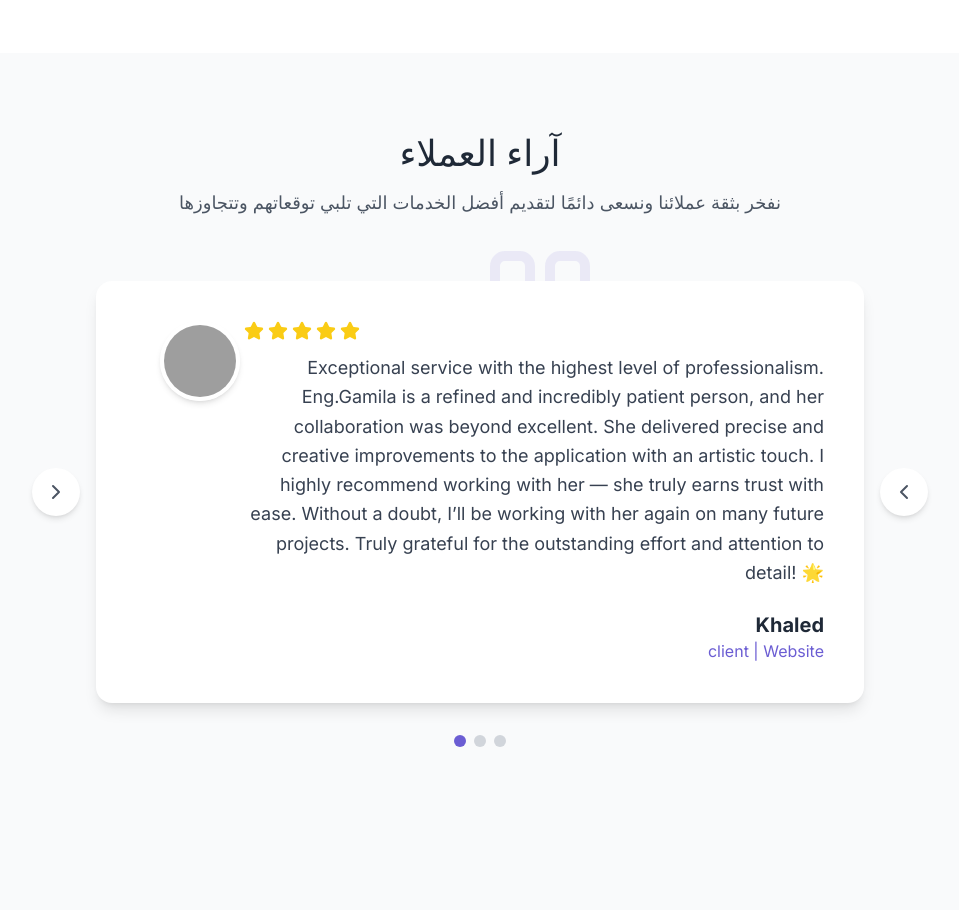
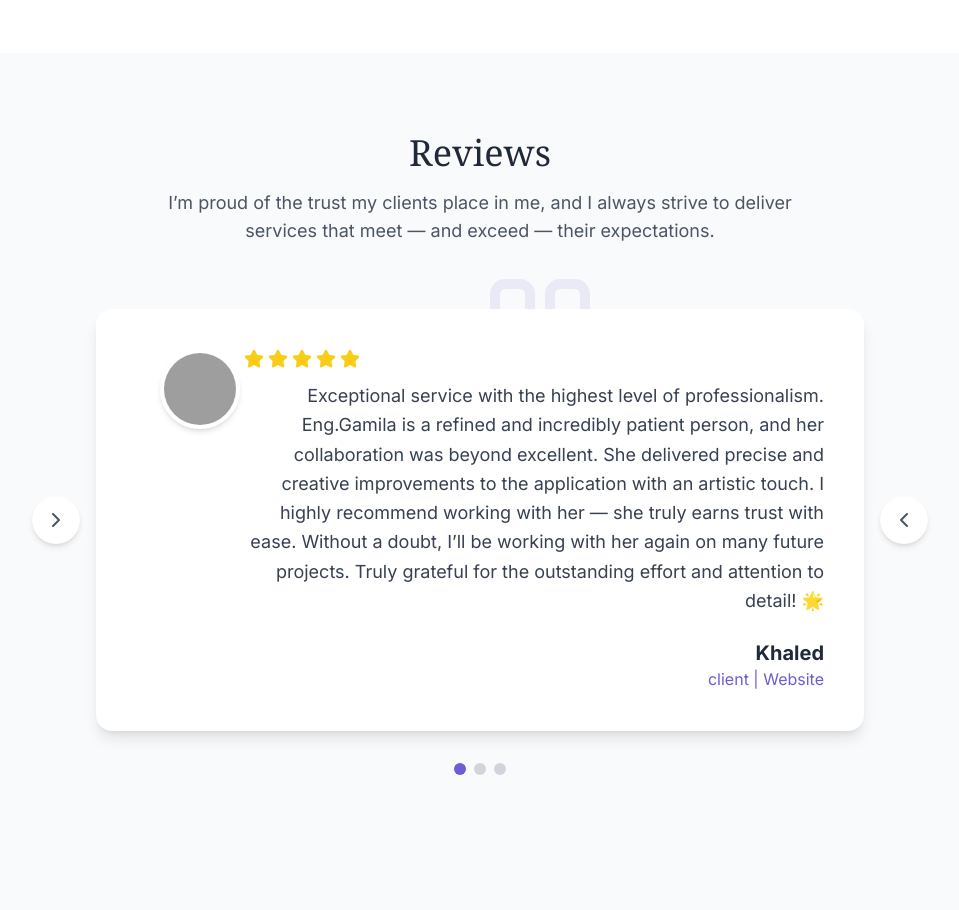
Before and after one commit to GamilaCoding/Gamila, a Next.js app: page / in a window 1280 px wide. Shown: the part 2080-2990 px from the top of the page, without its empty margins (160-1119 px from the left). Built offline with nearby package versions, Linux system fonts and the light colour scheme; grey boxes are pictures that could not be loaded.

Commit message:
Update reviews-section.tsx

```diff
--- a/components/reviews-section.tsx
+++ b/components/reviews-section.tsx
@@ -27,9 +27,9 @@ const reviews = [
   },
   {
     id: 3,
-    name: "محمد العلي",
-    position: "صاحب مشروع",
-    company: "متجر إلكتروني",
+    name: "Mohamed el haly",
+    position: "Owner farmer co",
+    company: "CMS system",
     rating: 4,
     text: "The GAMILA team helped me launch my online store with an eye-catching design and a user-friendly interface. The results were impressive, and the technical support was outstanding.",
     image: "/placeholder.svg?height=100&width=100",
@@ -61,9 +61,9 @@ export default function ReviewsSection() {
           transition={{ duration: 0.8 }}
           viewport={{ once: true }}
         >
-          <h2 className="text-3xl md:text-4xl font-serif mb-4 text-gray-800">آراء العملاء</h2>
+          <h2 className="text-3xl md:text-4xl font-serif mb-4 text-gray-800"> Reviews</h2>
           <p className="text-lg text-gray-600 max-w-2xl mx-auto">
-            نفخر بثقة عملائنا ونسعى دائمًا لتقديم أفضل الخدمات التي تلبي توقعاتهم وتتجاوزها
+I’m proud of the trust my clients place in me, and I always strive to deliver services that meet — and exceed — their expectations.
           </p>
         </motion.div>
 
```
